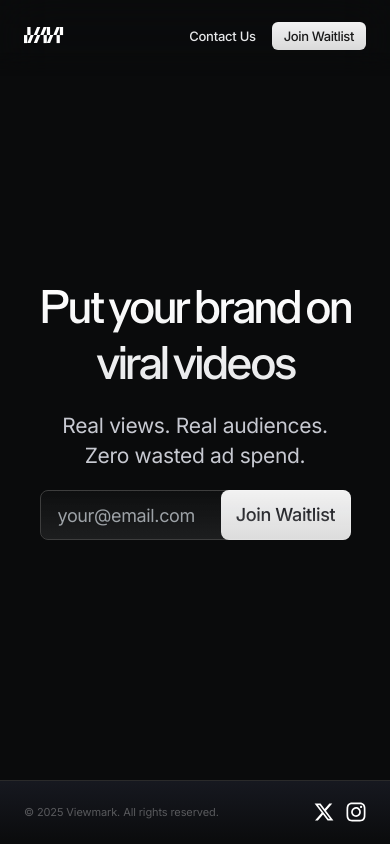
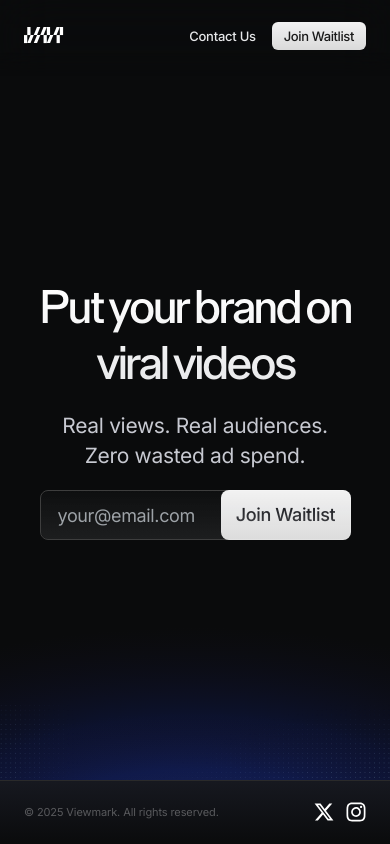
Before and after one commit to joe-whitehouse/viewmark-waitlist, a Next.js app: page / in a window 390 px wide. Built offline with nearby package versions, Linux system fonts and the light colour scheme; no server answers.

Commit message:
Fix background flash on page load - prevent animation on background elements

```diff
--- a/app/globals.css
+++ b/app/globals.css
@@ -1557,7 +1557,6 @@ a.contact-text:focus,
   }
 }
 
-
 /* Mobile Responsive */
 /* Tablet breakpoint */
 @media (max-width: 1024px) {
@@ -1771,35 +1770,6 @@ a.contact-text:focus,
       padding: 1.5rem 0;
       min-height: 0;
     }
-  }
-
-  /* FINAL OVERRIDE - Lock viewport height and hide background images */
-  .pointer-events-none.absolute {
-    display: none !important;
-  }
-
-  .h-dvh {
-    display: flex !important;
-    flex-direction: column !important;
-    height: 100dvh !important;
-    max-height: 100dvh !important;
-    overflow: hidden !important;
-  }
-
-  .header {
-    flex: 0 0 auto !important;
-  }
-
-  .main-content {
-    flex: 1 1 auto !important;
-    display: flex !important;
-    align-items: center !important;
-    justify-content: center !important;
-  }
-
-  footer {
-    flex: 0 0 auto !important;
-    margin-top: auto !important;
   }
 }
 
```
